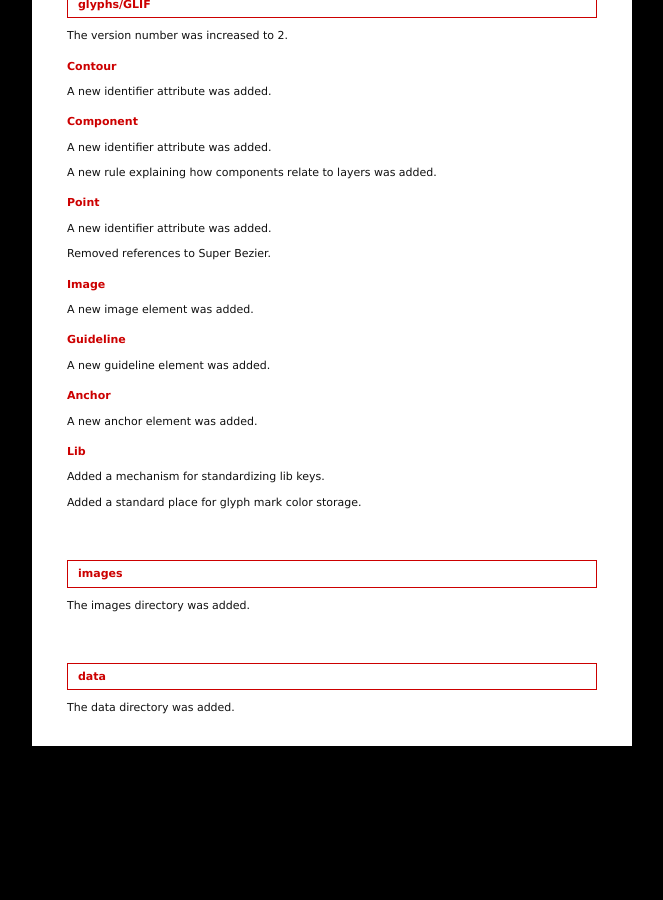
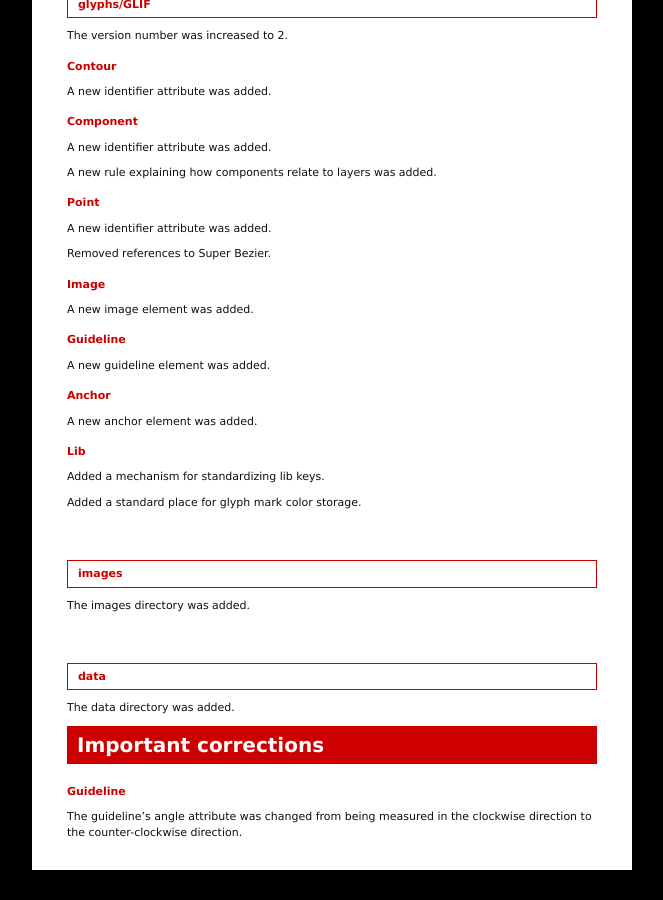
Before and after one commit to unified-font-object/ufo-spec, a Jekyll site: the page built from versions/ufo3/index.md, in a window 1280 px wide and 900 px high, scrolled down 3481 px. Shown: the whole window, without its empty margins (218-881 px from the left). Built offline with Jekyll 4.4.1, drawn with Linux system fonts in a browser that asks for light colours; before the commit the page ends 4257 px from its top, so only the background shows below that.

Commit message:
Add ‘important corrections’ section for guideline angle direction

```diff
--- a/versions/ufo3/index.md
+++ b/versions/ufo3/index.md
@@ -197,6 +197,12 @@ The images directory was added.
 
 The data directory was added.
 
+# Important corrections
+
+#### Guideline
+
+The guideline’s angle attribute was changed from being measured in the clockwise direction to the counter-clockwise direction.
+
   [RFC 2119]: http://www.ietf.org/rfc/rfc2119.txt
   [metainfo.plist]: metainfo.plist
   [fontinfo.plist]: fontinfo.plist
```
